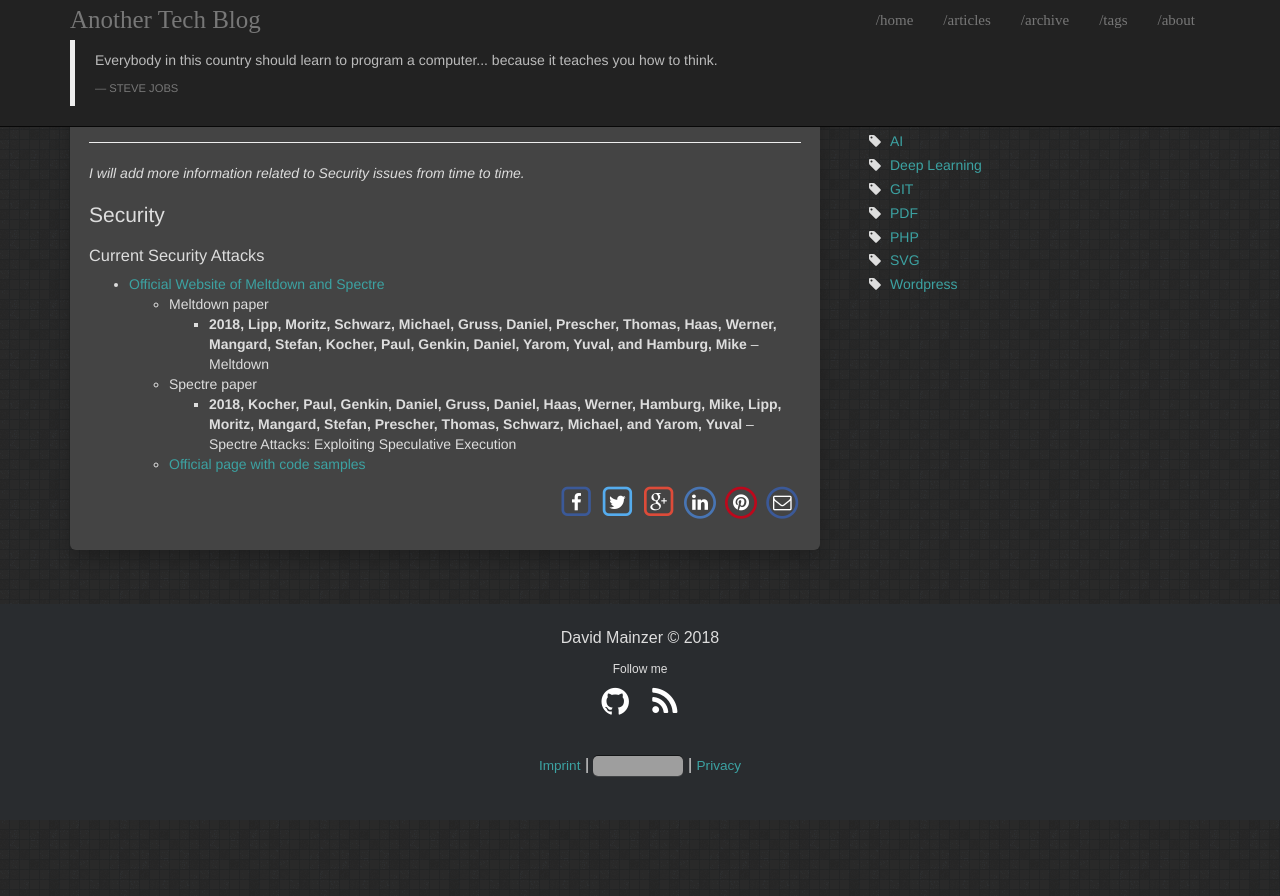
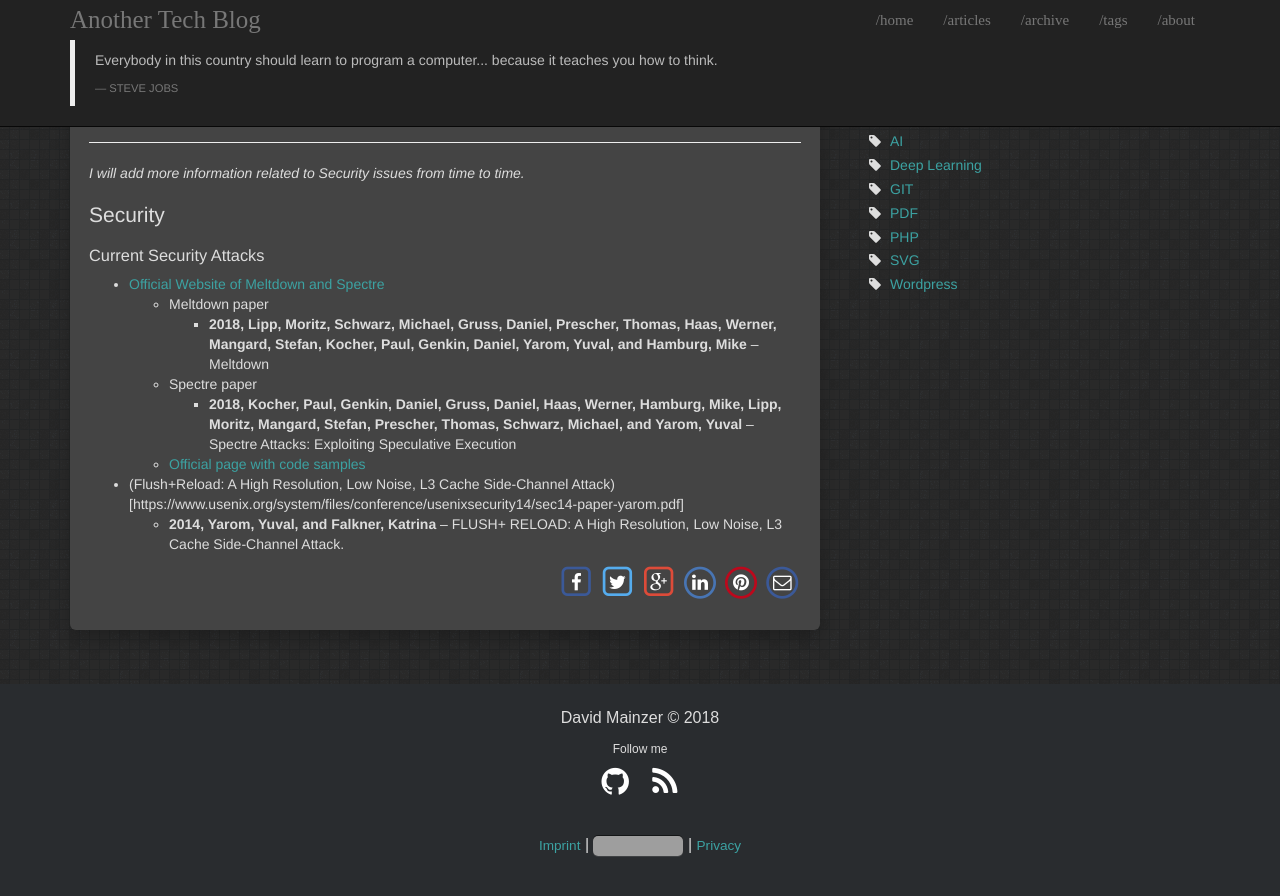
Before and after one commit to davidmainzer/davidmainzer.github.io, a Jekyll site: the page built from _articles/Security.md, in a window 1280 px wide and 900 px high, scrolled down 241 px. Shown: the top 896 px of the window. Built offline with Jekyll 4.4.1, drawn with Linux system fonts in a browser that asks for light colours; before the commit the page ends 1061 px from its top, so only the background shows below that; grey boxes are pictures that could not be loaded.

Commit message:
Update Security.md

```diff
--- a/_articles/Security.md
+++ b/_articles/Security.md
@@ -28,3 +28,5 @@ tags:
   * Spectre paper
     * <div class="bibtex_display" bibtexkeys="Kocher2018spectre"></div>
   * [Official page with code samples](https://github.com/IAIK/meltdown)
+* (Flush+Reload: A High Resolution, Low Noise, L3 Cache Side-Channel Attack)[https://www.usenix.org/system/files/conference/usenixsecurity14/sec14-paper-yarom.pdf]
+  * <div class="bibtex_display" bibtexkeys="yarom2014flush"></div>
```
